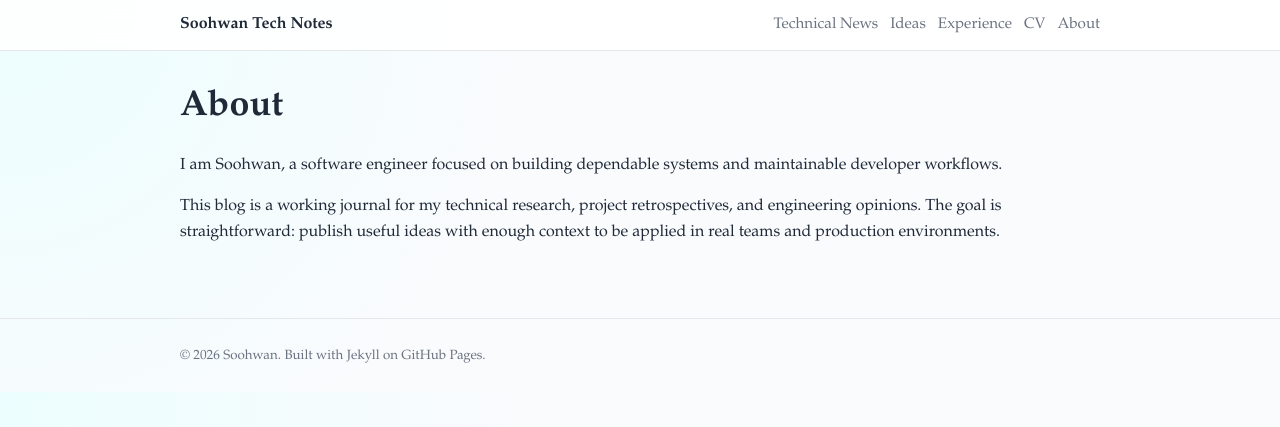
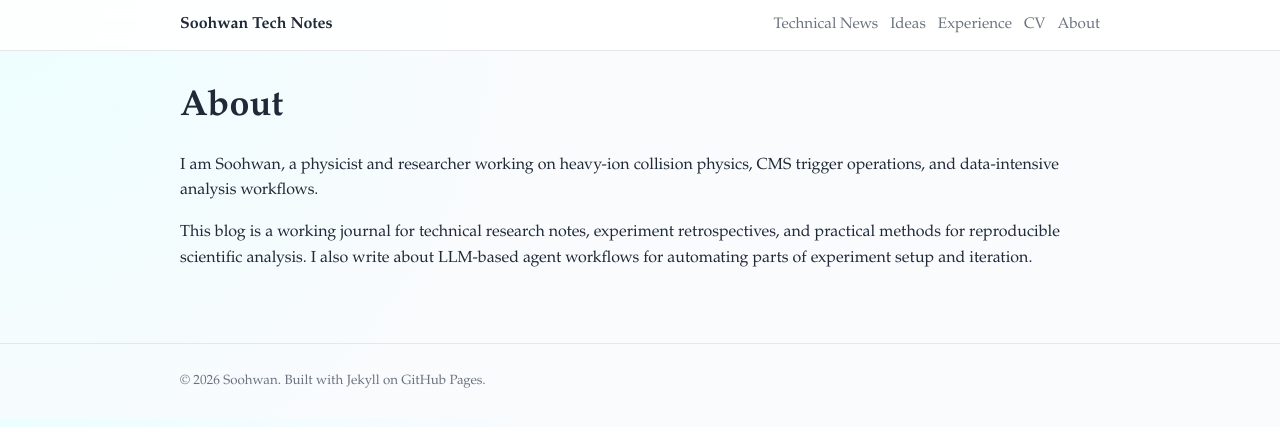
Before and after one commit to vince502/vince502.github.io, a Jekyll site: the page built from about.md, in a window 1280 px wide. Shown: the top 427 px of the page. Built offline with Jekyll 4.4.1, drawn with Linux system fonts in a browser that asks for light colours.

Commit message:
Update About page to reflect research-focused profile

```diff
--- a/about.md
+++ b/about.md
@@ -5,6 +5,6 @@ permalink: /about/
 ---
 # About
 
-I am Soohwan, a software engineer focused on building dependable systems and maintainable developer workflows.
+I am Soohwan, a physicist and researcher working on heavy-ion collision physics, CMS trigger operations, and data-intensive analysis workflows.
 
-This blog is a working journal for my technical research, project retrospectives, and engineering opinions. The goal is straightforward: publish useful ideas with enough context to be applied in real teams and production environments.
+This blog is a working journal for technical research notes, experiment retrospectives, and practical methods for reproducible scientific analysis. I also write about LLM-based agent workflows for automating parts of experiment setup and iteration.
```
